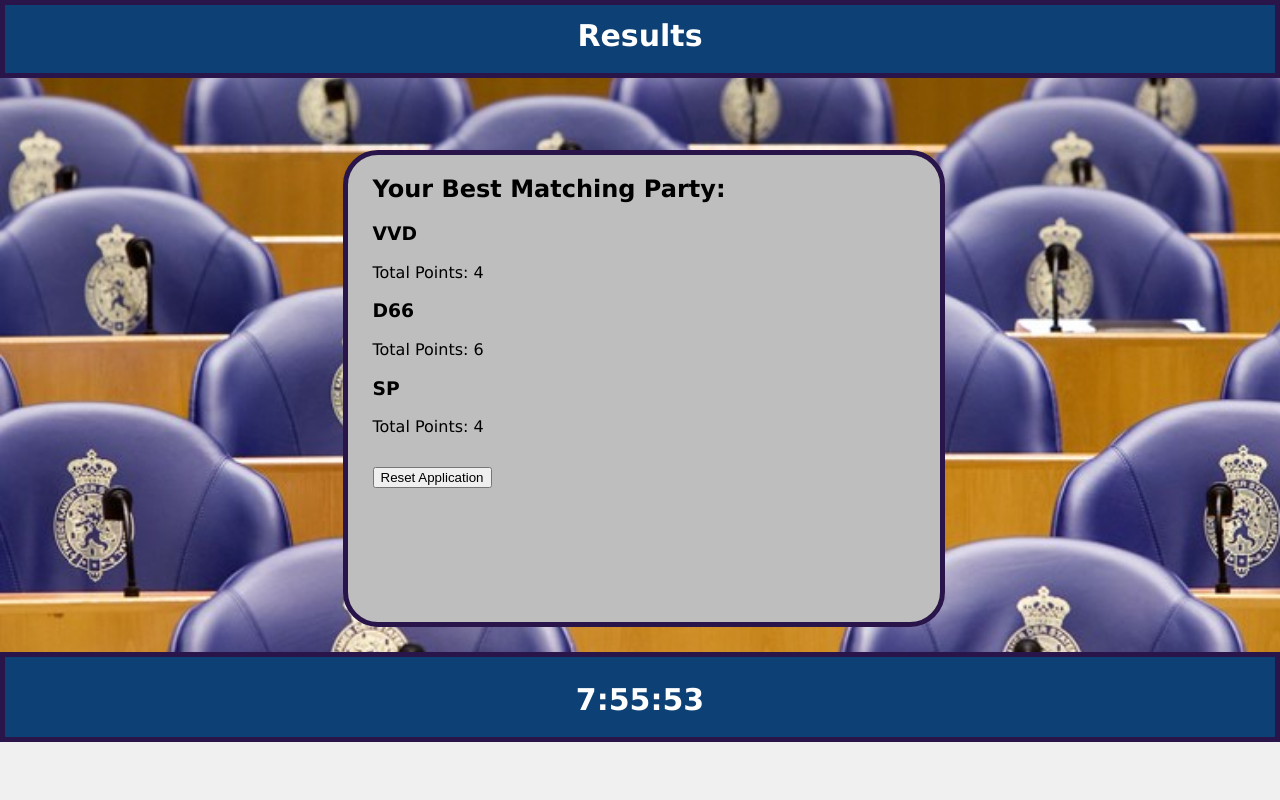
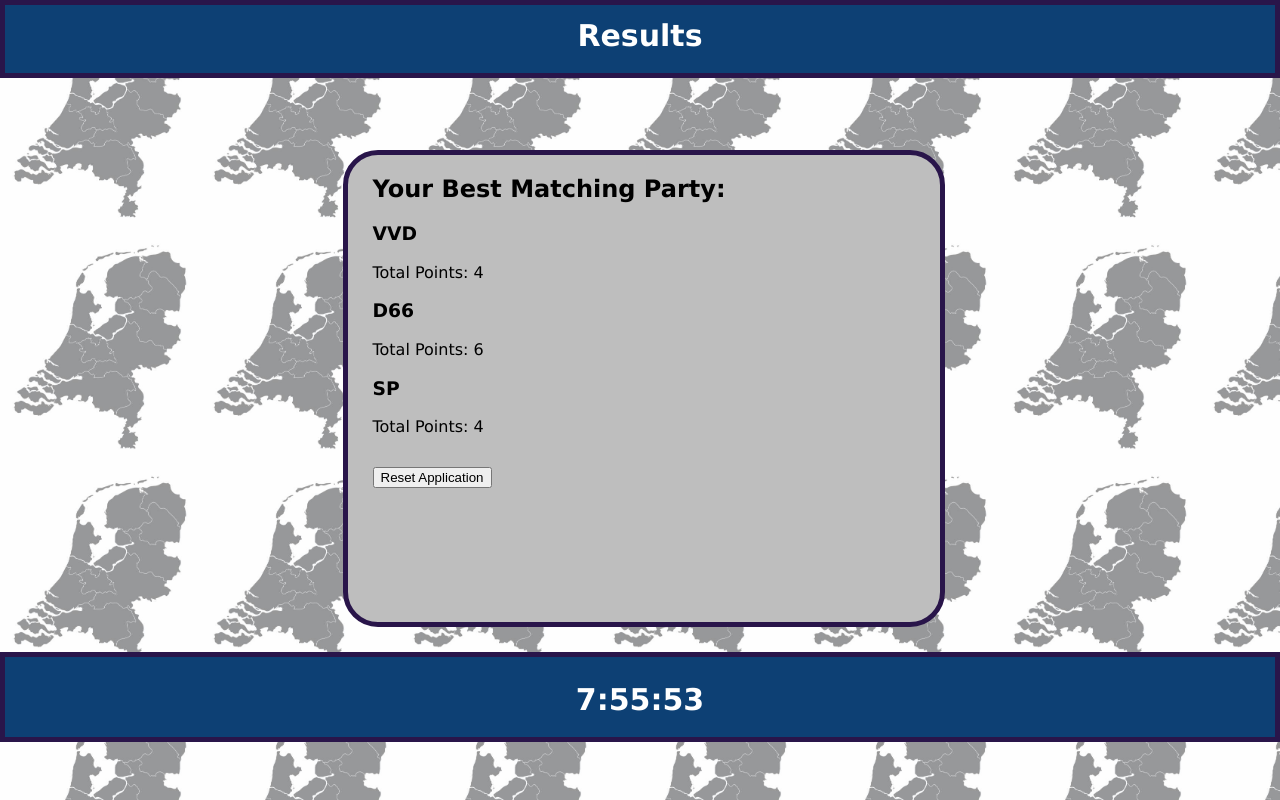
Before and after one commit to Max-Scholten/Project2, a PHP site: page /results.php in a window 1280 px wide. Run offline with PHP 8.4, Linux system fonts and the light colour scheme; a user stored in the database is signed in; data comes from the database, SQL or seed files in the repository; data that the repository does not hold is empty.

Commit message:
background updated results

```diff
--- a/css/results.css
+++ b/css/results.css
@@ -1,8 +1,9 @@
 *
 body{
-    background-image: url(../afb/backgroundresults.png);
-    background-size: cover;
-    background-repeat: no-repeat;
+    background-image: url(../afb/backgroundresults2.png);
+    background-size: 200px;
+    background-repeat: repeat;
+    background-blend-mode: normal;
     margin: 0px;
     padding: 0px;
     background-color: rgb(240, 240, 240);
```
Also changed, not shown: afb/backgroundresults2.png (added).
